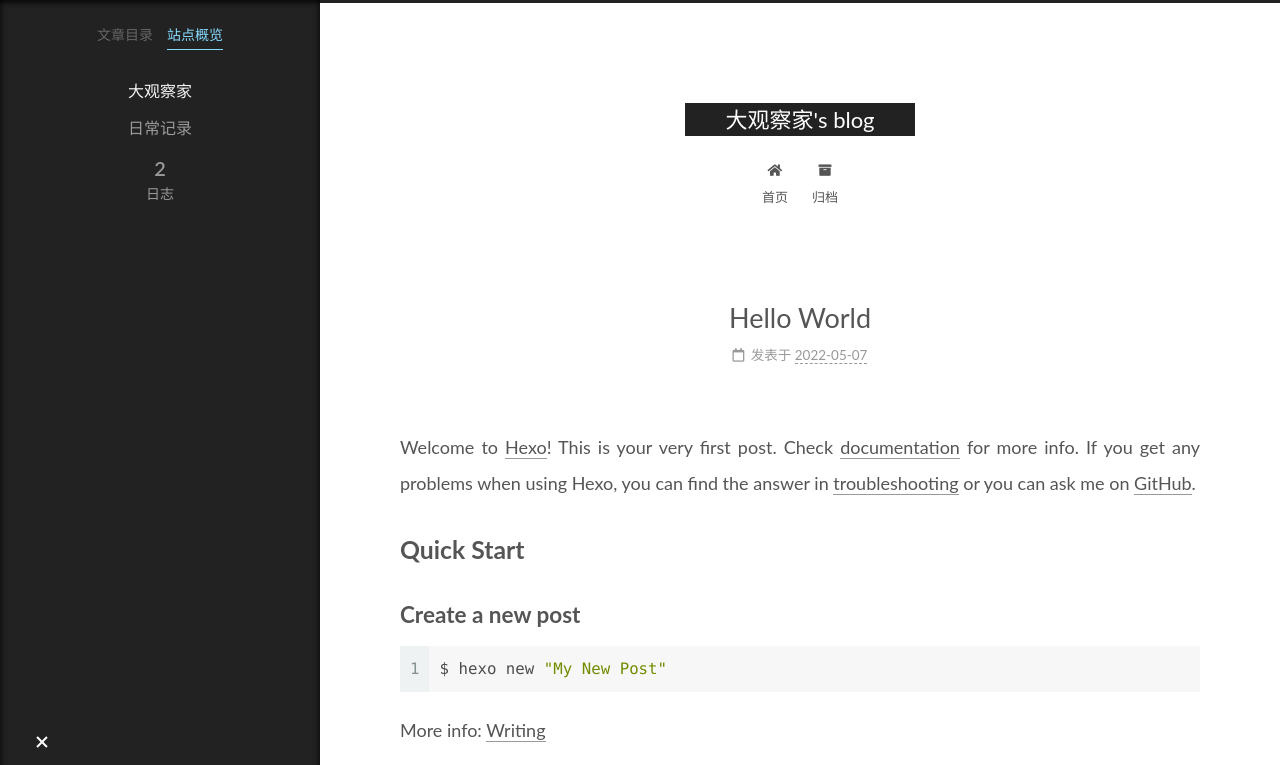
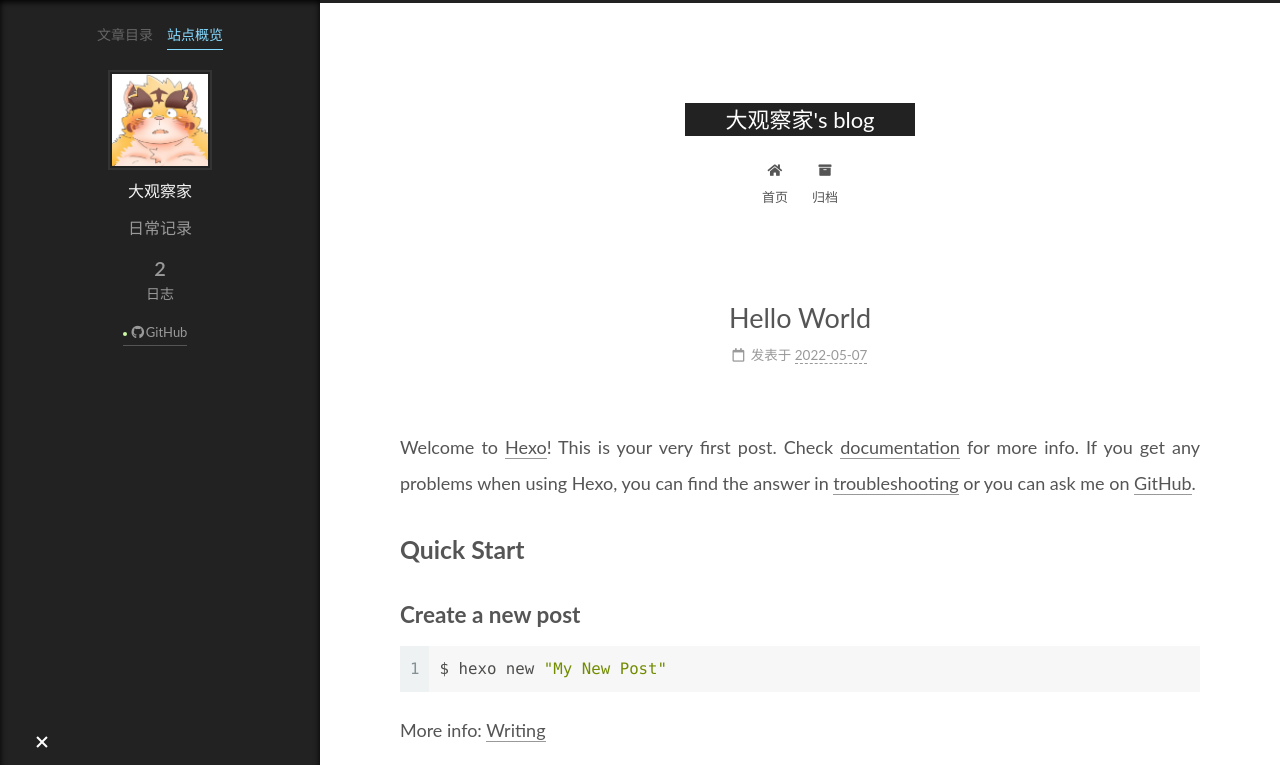
Before and after one commit to 783371620/tdexxx.github.io, a plain HTML site: page 2022/05/07/hello-world/index.html in a window 1280 px wide. Both pictures are taken after a click on the item "站点概览". Shown: the top 765 px of the page. Drawn offline with Linux system fonts and the light colour scheme.

Commit message:
Site updated: 2022-05-07 07:19:41

```diff
--- a/2022/05/07/hello-world/index.html
+++ b/2022/05/07/hello-world/index.html
@@ -6,8 +6,8 @@
 <meta name="theme-color" content="#222">
 <meta name="generator" content="Hexo 6.1.0">
   <link rel="apple-touch-icon" sizes="180x180" href="/images/apple-touch-icon-next.png">
-  <link rel="icon" type="image/png" sizes="32x32" href="/images/favicon-32x32-next.png">
-  <link rel="icon" type="image/png" sizes="16x16" href="/images/favicon-16x16-next.png">
+  <link rel="icon" type="image/png" sizes="32x32" href="/images/favicon.png">
+  <link rel="icon" type="image/png" sizes="16x16" href="/images/favicon.png">
   <link rel="mask-icon" href="/images/logo.svg" color="#222">
 
 <link rel="stylesheet" href="/css/main.css">
@@ -153,7 +153,7 @@
     <link itemprop="mainEntityOfPage" href="http://example.com/2022/05/07/hello-world/">
 
     <span hidden itemprop="author" itemscope itemtype="http://schema.org/Person">
-      <meta itemprop="image" content="/images/avatar.gif">
+      <meta itemprop="image" content="/images/favicon.png">
       <meta itemprop="name" content="大观察家">
       <meta itemprop="description" content="日常记录">
     </span>
@@ -283,6 +283,8 @@
 
       <div class="site-overview-wrap sidebar-panel">
         <div class="site-author motion-element" itemprop="author" itemscope itemtype="http://schema.org/Person">
+    <img class="site-author-image" itemprop="image" alt="大观察家"
+      src="/images/favicon.png">
   <p class="site-author-name" itemprop="name">大观察家</p>
   <div class="site-description" itemprop="description">日常记录</div>
 </div>
@@ -297,6 +299,11 @@
       </div>
   </nav>
 </div>
+  <div class="links-of-author motion-element">
+      <span class="links-of-author-item">
+        <a href="https://github.com/FL-Studi0" title="GitHub → https:&#x2F;&#x2F;github.com&#x2F;FL-Studi0" rel="noopener" target="_blank"><i class="fab fa-github fa-fw"></i>GitHub</a>
+      </span>
+  </div>
 
 
 
--- a/css/main.css
+++ b/css/main.css
@@ -1196,7 +1196,7 @@ pre .javascript .function {
 }
 .links-of-author a::before,
 .links-of-author span.exturl::before {
-  background: #ff6bc9;
+  background: #cbfaa8;
   border-radius: 50%;
   content: ' ';
   display: inline-block;
```
Also changed, not shown: 2022/05/06/好无聊-好无聊/index.html (+10 -3 lines), archives/2022/05/index.html (+9 -2 lines), archives/2022/index.html (+9 -2 lines), archives/index.html (+9 -2 lines), index.html (+11 -4 lines), images/favicon.png (added).
